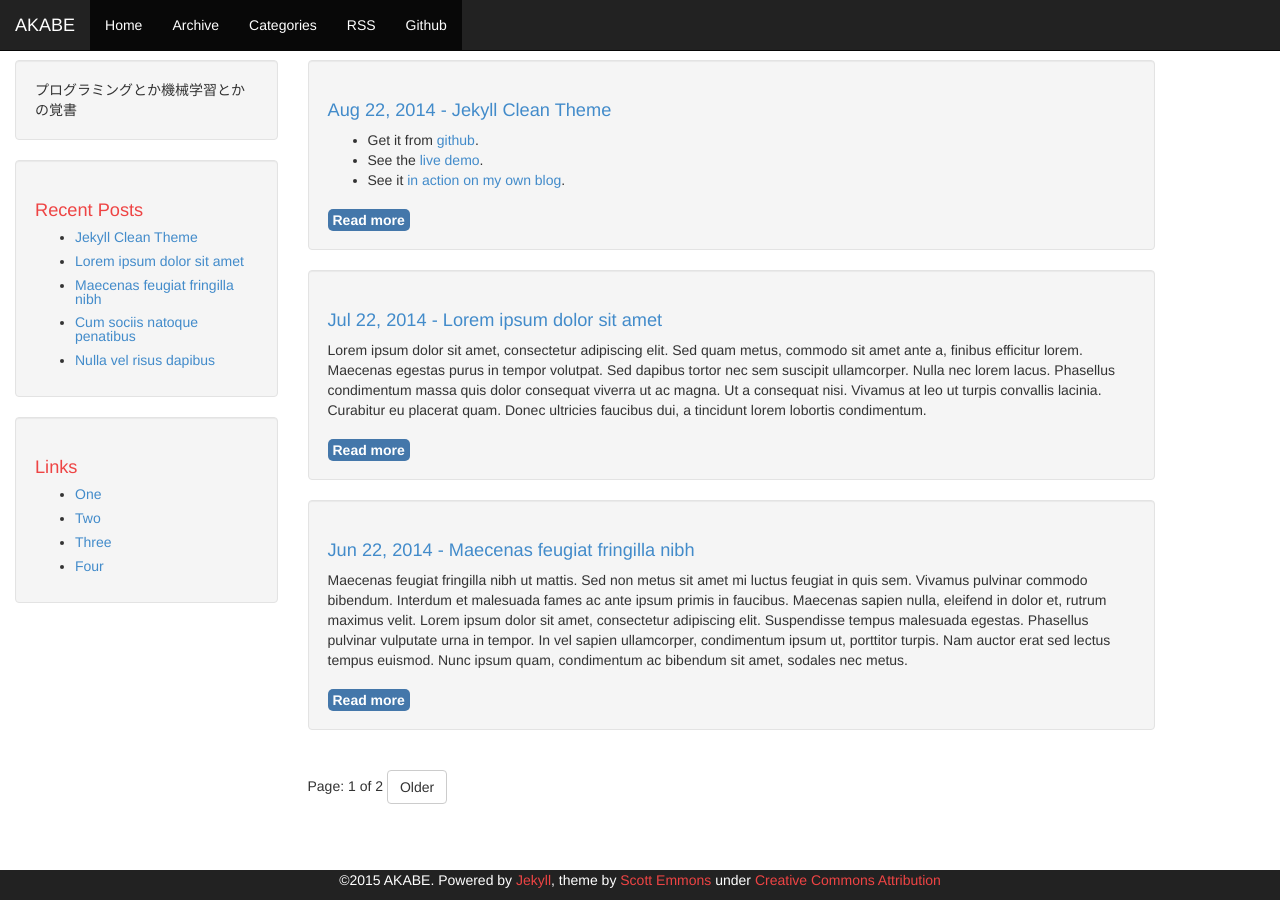
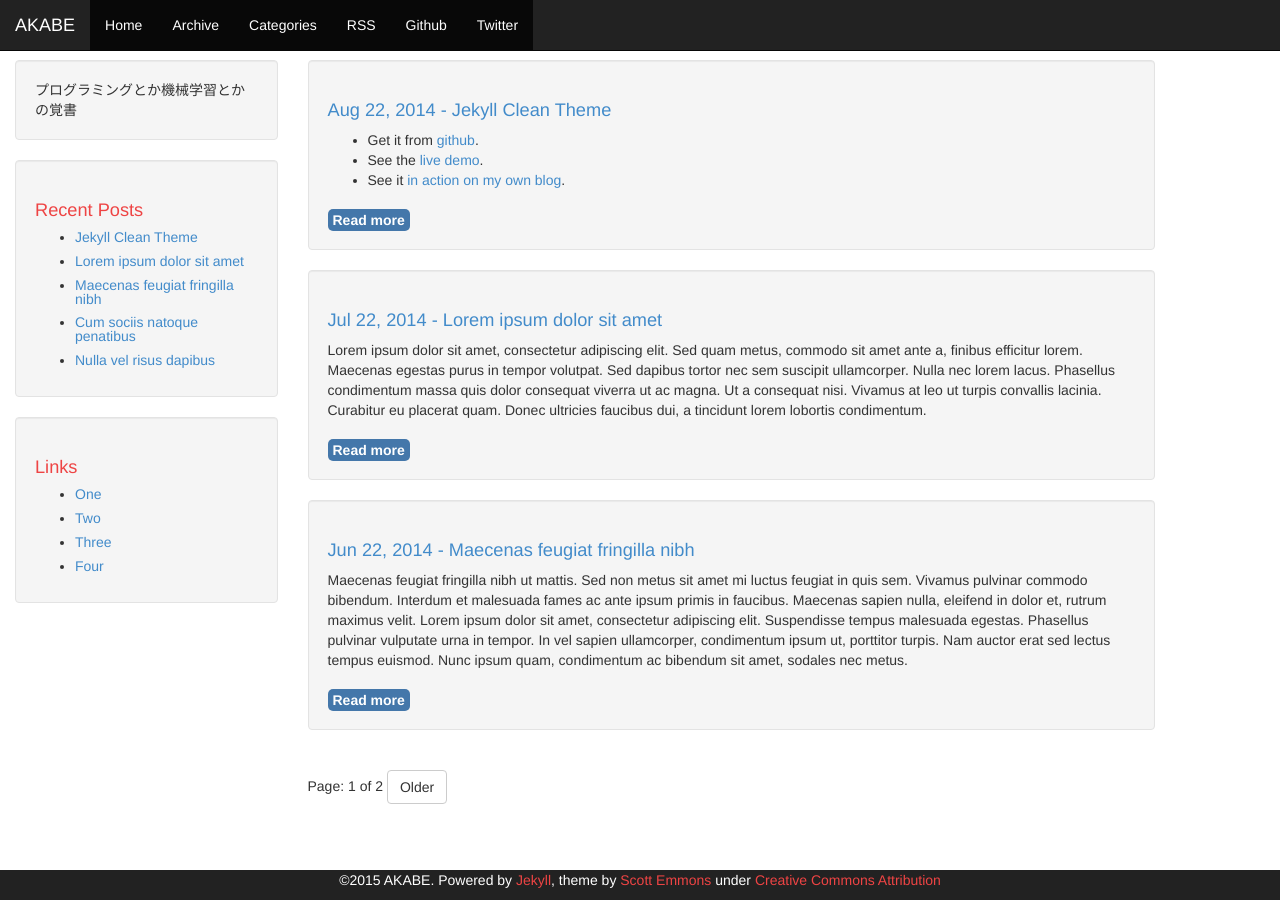
Before and after one commit to akabe/akabe.github.io, a Jekyll site: the page built from index.html, in a window 1280 px wide. Built offline with Jekyll 4.4.1, drawn with Linux system fonts in a browser that asks for light colours; Markdown is read by kramdown in place of the engine named in the settings; the list of posts is cut into pages by our own code.

Commit message:
Add twitter

```diff
--- a/_config.yml
+++ b/_config.yml
@@ -12,8 +12,8 @@ url: http://akabe.github.io
 #     run it like so: jekyll serve --baseurl=''
 baseurl:
 
-# This can be '' to hide the Github nav button
 github: 'akabe'
+twitter: 'ackey_65535'
 
 # Set this to your UA-# value, or '' to disable the block completely
 gaaccount: ''
--- a/_includes/header.html
+++ b/_includes/header.html
@@ -35,6 +35,9 @@
                     {% if site.github != '' %}
                       <li class="active"><a href="https://github.com/{{ site.github }}">Github</a></li>
                     {% endif %}
+                    {% if site.twitter != '' %}
+                      <li class="active"><a href="http://twitter.com/{{ site.twitter }}">Twitter</a></li>
+                    {% endif %}
                 </ul>
               </div>
         </div>
```
